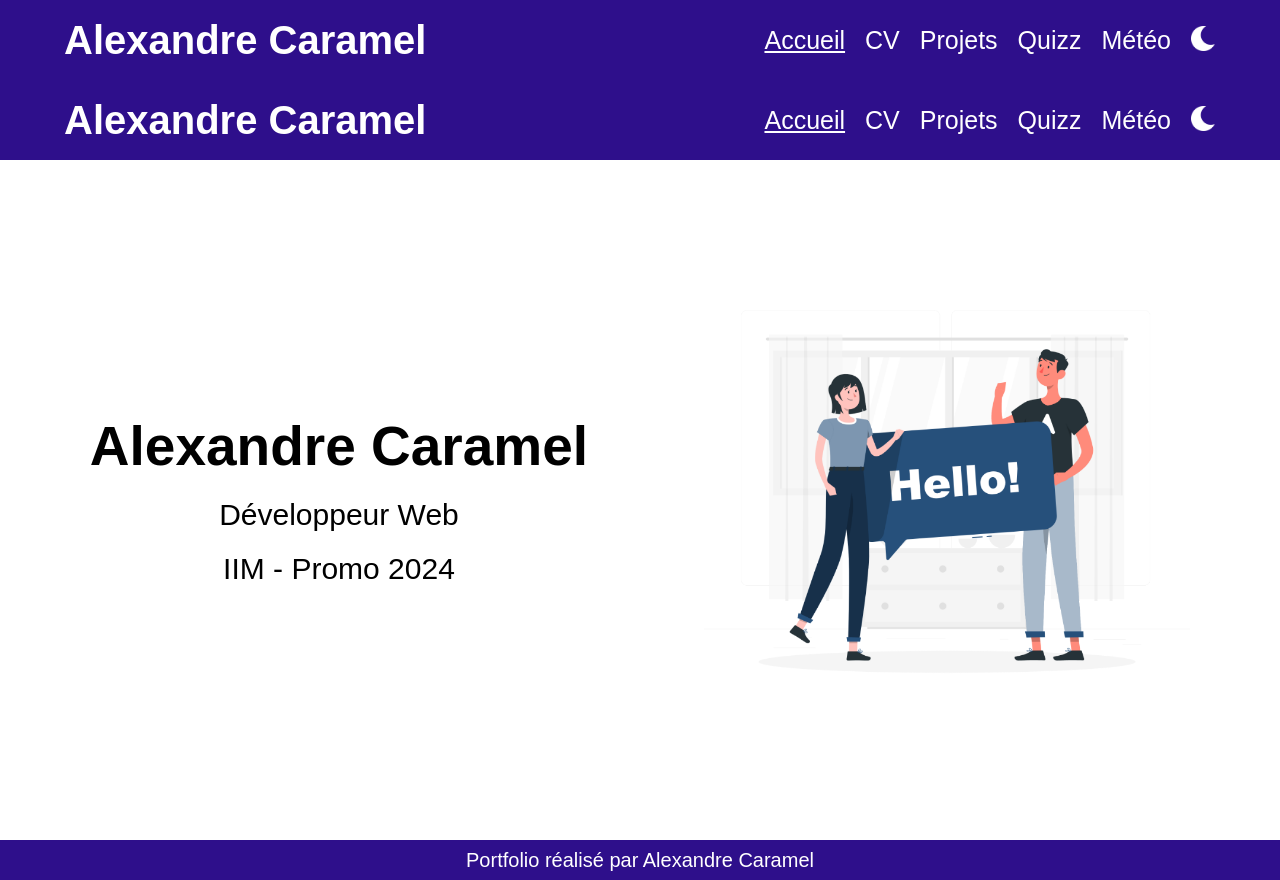
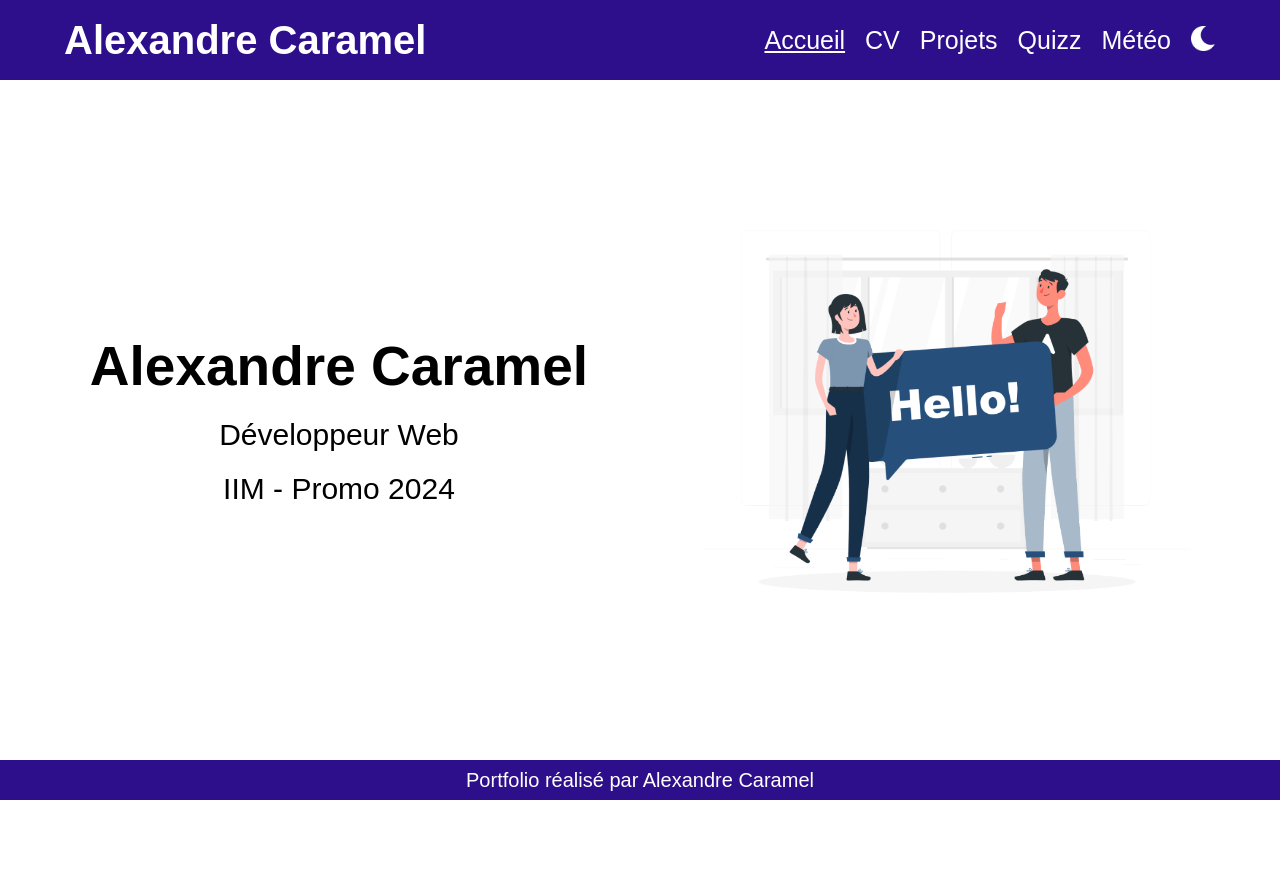
Before and after one commit to Terminev/IIM-react-projet1, a React (Create React App) app: page / in a window 1280 px wide. After the commit the page ends 800 px from the top, so only its background shows below. Built offline with nearby package versions, Linux system fonts and the light colour scheme.

Commit message:
ADD favicon

```diff
--- a/public/index.html
+++ b/public/index.html
@@ -2,7 +2,7 @@
 <html lang="fr">
   <head>
     <meta charset="utf-8" />
-    <link rel="icon" href="%PUBLIC_URL%/favicon.ico" />
+    <link rel="icon" href="./img/logo.png" />
     <meta name="viewport" content="width=device-width, initial-scale=1" />
     <meta name="theme-color" content="#000000" />
     <meta
--- /dev/null
+++ b/src/components/DarkModeSwitcher.js
@@ -0,0 +1,28 @@
+import Dark from "../img/icon/moon.png";
+import Light from "../img/icon/sun.png";
+
+const DarkModeSwitcher = () => {
+    // Permets de changer d'etat entre le dark mode et le light mode
+    const ChangeMode = () =>{
+        if(localStorage.getItem('mode') === "light"){
+            localStorage.setItem('mode', 'dark')
+            window.location.reload();
+        }else{
+            localStorage.setItem('mode', 'light')
+            window.location.reload();
+        }
+    }
+
+    // Afficher l'image en fonction du mode actuel
+    if(localStorage.getItem('mode') === 'light'){
+        return(
+            <li><img src={Dark} alt="dark" onClick={()=>ChangeMode()}/></li>
+        )
+    }else{
+        return(
+            <li><img src={Light} alt="light" onClick={()=>ChangeMode()}/></li>
+        )
+    }
+};
+
+export default DarkModeSwitcher;
--- a/src/components/Nav.js
+++ b/src/components/Nav.js
@@ -1,47 +1,25 @@
 import "../Sass/components/_Nav.scss";
-import Dark from "../img/icon/moon.png";
-import Light from "../img/icon/sun.png";
 import { NavLink } from 'react-router-dom';
+import DarkModeSwitcher from "./DarkModeSwitcher";
 
 const Nav = () => {
-
-    const ChangeMode = () =>{
-        if(localStorage.getItem('mode') === "light"){
-            localStorage.setItem('mode', 'dark')
-            window.location.reload();
-        }else{
-            localStorage.setItem('mode', 'light')
-            window.location.reload();
-        }
-    }
 
     return (
         <section id="Nav">
             <div>
-                <a href="/">
+                <NavLink exact to="/">
                     <h1>Alexandre Caramel</h1>
-                </a>
+                </NavLink>
                 <ul>
                     <li><NavLink exact to="/" activeClassName="active">Accueil</NavLink></li>
                     <li><NavLink exact to="/cv" activeClassName="active">CV</NavLink></li>
-                    <li><NavLink exact to="/projets" activeClassName="active">Projets</NavLink></li>
-                    <li><NavLink exact to="/quizz" activeClassName="active">Quizz</NavLink></li>
+                    <li><NavLink to="/projets" activeClassName="active">Projets</NavLink></li>
+                    <li><NavLink to="/quizz" activeClassName="active">Quizz</NavLink></li>
                     <li><NavLink exact to="/meteo" activeClassName="active">Météo</NavLink></li>
-                    {(()=>{
-                        if(localStorage.getItem('mode') === 'light'){
-                            return(
-                                <li><img src={Dark} alt="dark" onClick={()=>ChangeMode()}/></li>
-                            )
-                        }else{
-                            return(
-                                <li><img src={Light} alt="light" onClick={()=>ChangeMode()}/></li>
-                            )
-                        }
-                    })()}
+                    <DarkModeSwitcher/>
                 </ul>
             </div>
         </section>
     );
 };
-
 export default Nav;
--- a/src/pages/Home.js
+++ b/src/pages/Home.js
@@ -7,7 +7,6 @@ const Home = () => {
         <>
         <Nav></Nav>
         <section id='home'>
-                <Nav></Nav>
             <div className='homeContainer'>
                 <div className='homeInformations'>
                     <h2>Alexandre Caramel</h2>
```
Also changed, not shown: public/img/logo.png (added). Lines whose indentation alone changed are shown as unchanged.
